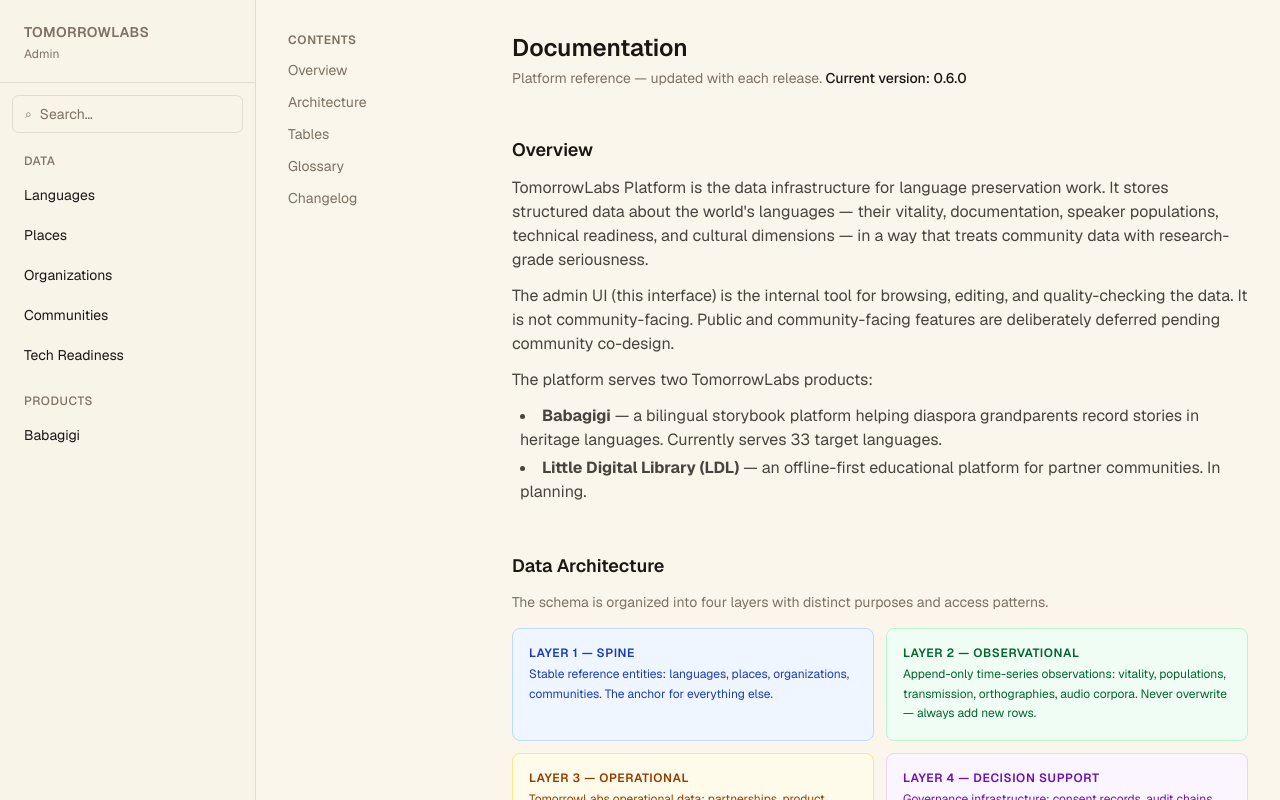
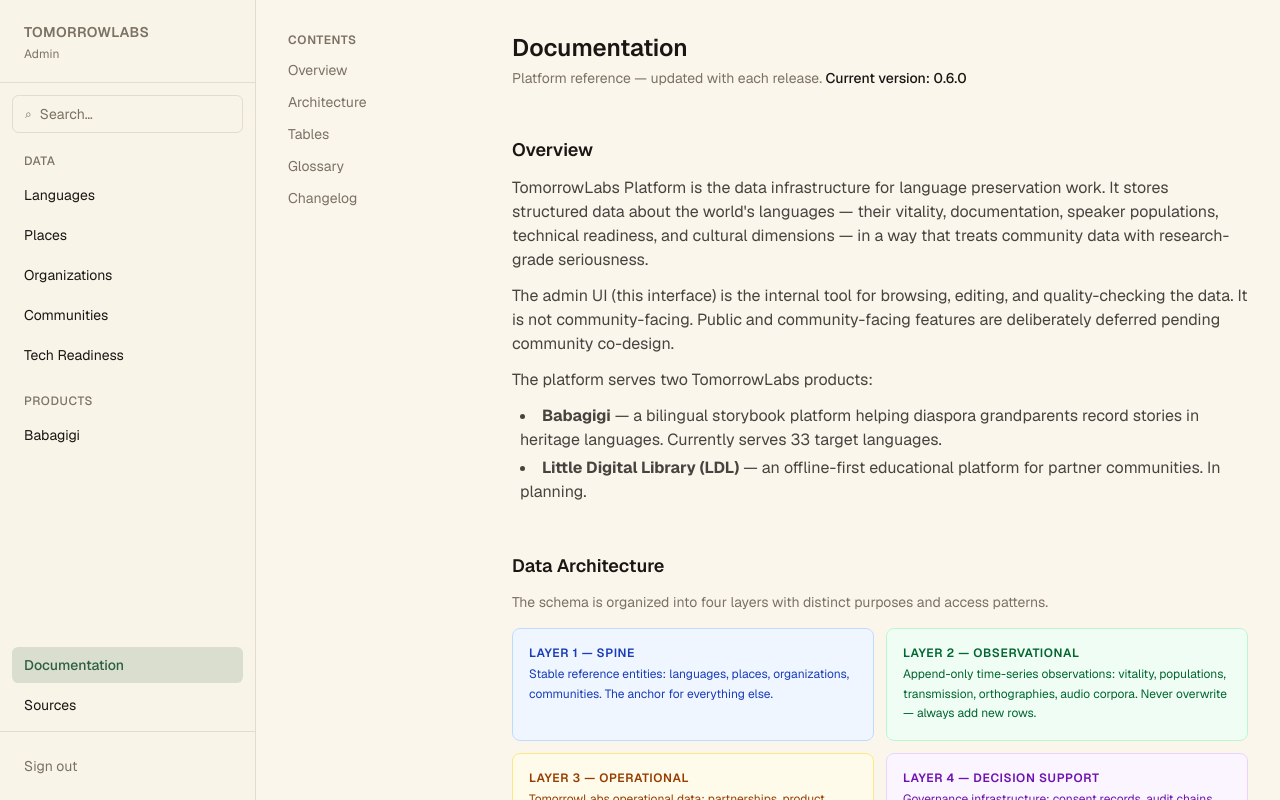
Before and after one commit to WestonCox311/tomorrowlabs-platform, a Next.js app: page /admin/documentation in a window 1280 px wide. Shown: the top 800 px of the page. Built offline with nearby package versions, Linux system fonts and the light colour scheme.

Commit message:
fix: pin sidebar to 100svh so it doesn't scroll with page content
Co-Authored-By: Claude Sonnet 4.6 <noreply@anthropic.com>

```diff
--- a/src/app/(admin)/layout.tsx
+++ b/src/app/(admin)/layout.tsx
@@ -8,8 +8,8 @@ export default function AdminLayout({
   children: React.ReactNode;
 }) {
   return (
-    <div className="flex min-h-screen bg-paper-warm">
-      <aside className="w-64 shrink-0 flex flex-col border-r border-border bg-background">
+    <div className="flex h-svh bg-paper-warm overflow-hidden">
+      <aside className="w-64 shrink-0 flex flex-col border-r border-border bg-background h-svh overflow-hidden">
         <div className="px-6 py-5 border-b border-border">
           <Link href="/admin/dashboard" className="block">
             <span className="text-sm font-semibold tracking-wide uppercase text-muted-foreground">
```
